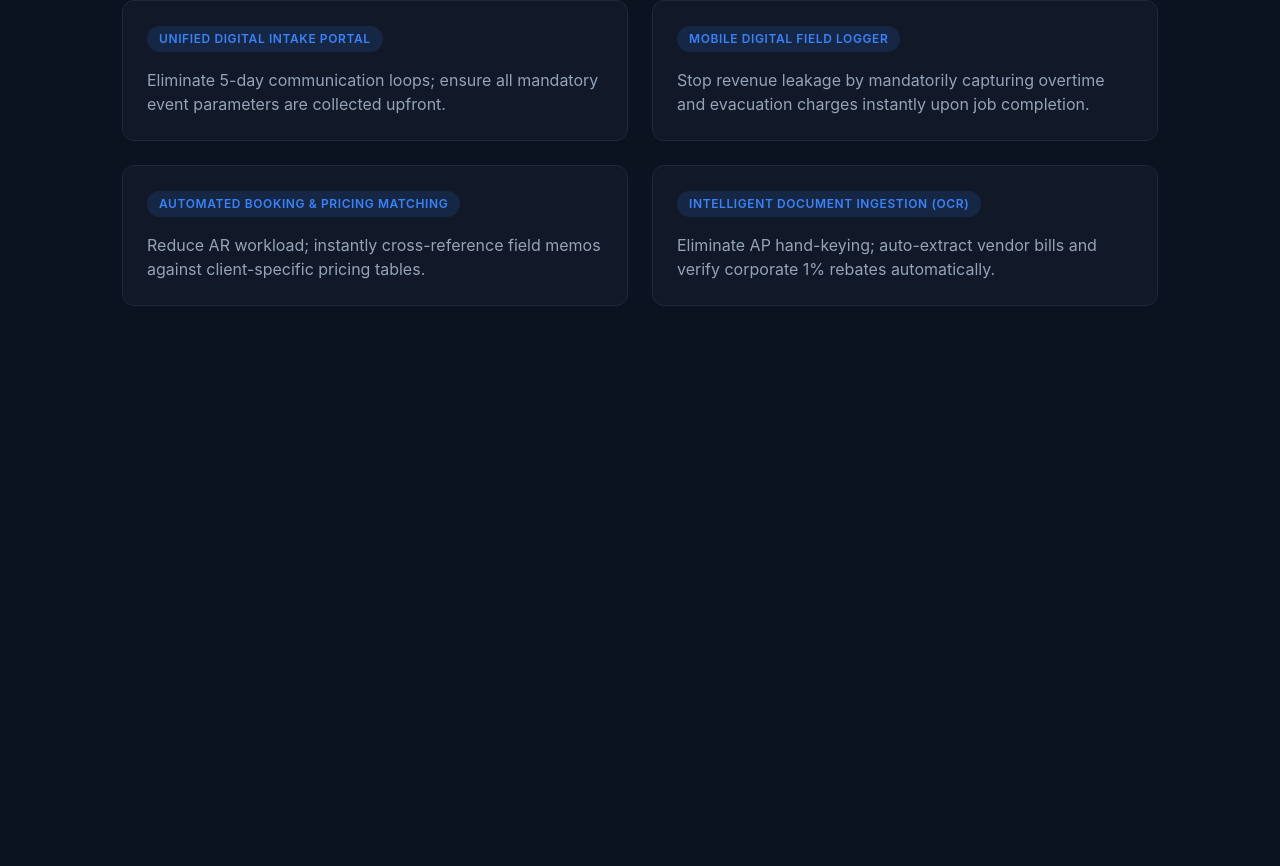
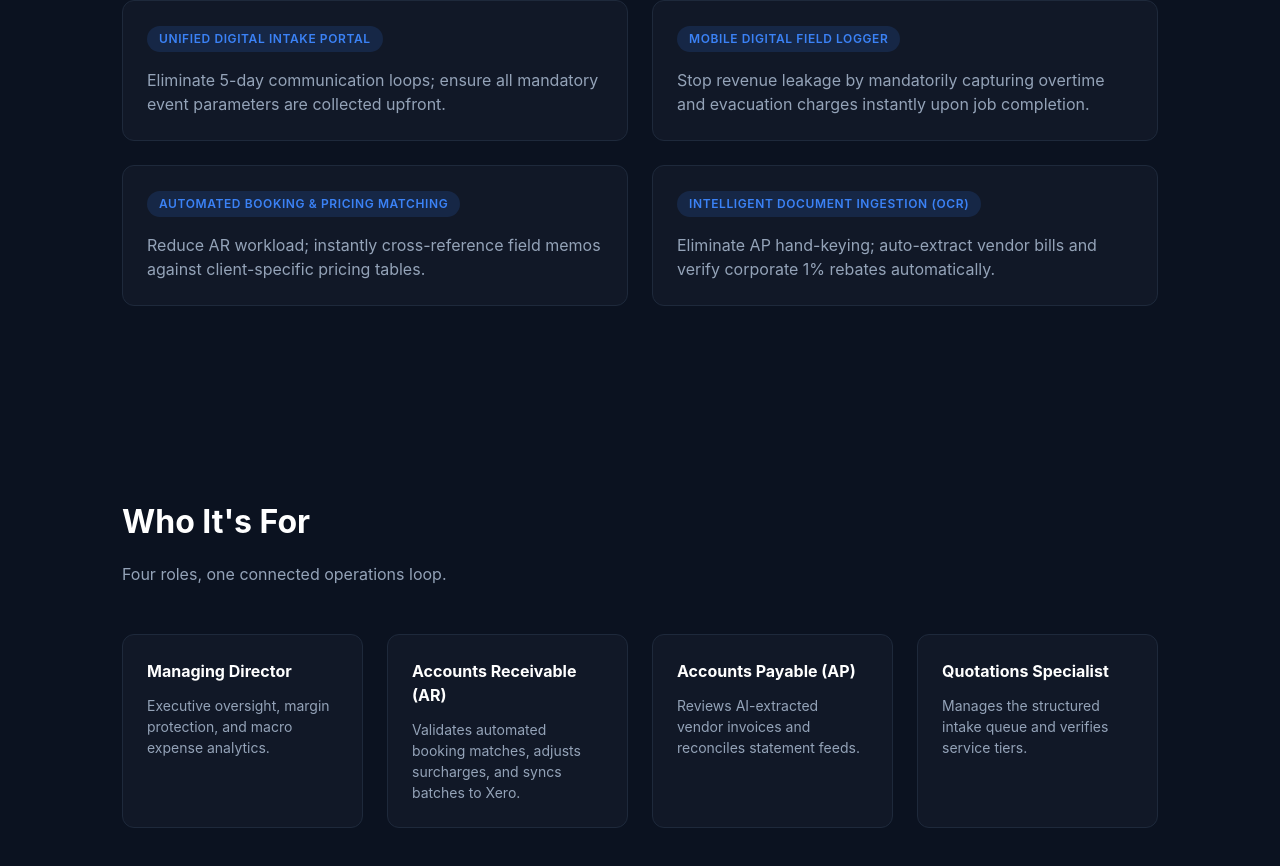
Before and after one commit to secbest/Full_Stack_Application_Development_Assignment, a React (Vite) app in the folder presentation/: page / in a window 1280 px wide. Shown: the part 3151-4017 px from the top of the page. Before the commit the page ends 3553 px from the top, so only its background shows below. Built offline with nearby package versions, Linux system fonts and the light colour scheme.

Commit message:
feat(presentation): add stakeholder roles section

```diff
--- a/presentation/src/App.jsx
+++ b/presentation/src/App.jsx
@@ -2,6 +2,7 @@ import Hero from './sections/Hero.jsx'
 import Problem from './sections/Problem.jsx'
 import WorkflowComparison from './sections/WorkflowComparison.jsx'
 import Solution from './sections/Solution.jsx'
+import StakeholderRoles from './sections/StakeholderRoles.jsx'
 
 export default function App() {
   return (
@@ -10,6 +11,7 @@ export default function App() {
       <Problem />
       <WorkflowComparison />
       <Solution />
+      <StakeholderRoles />
     </main>
   )
 }
--- a/presentation/src/index.css
+++ b/presentation/src/index.css
@@ -206,3 +206,14 @@ ul.bullet-list li::before {
   color: var(--text-muted);
   margin-top: 16px;
 }
+
+.stakeholder-card h3 {
+  font-size: 16px;
+  color: #ffffff;
+  margin-bottom: 12px;
+}
+
+.stakeholder-card p {
+  font-size: 14px;
+  color: var(--text-muted);
+}
--- /dev/null
+++ b/presentation/src/sections/StakeholderRoles.jsx
@@ -0,0 +1,34 @@
+import { motion } from 'motion/react'
+import content from '../data/content.js'
+
+const cardVariants = {
+  hidden: { opacity: 0, scale: 0.92, y: 16 },
+  visible: { opacity: 1, scale: 1, y: 0 },
+}
+
+export default function StakeholderRoles() {
+  return (
+    <section className="section" id="stakeholders">
+      <div className="container">
+        <h2 className="section-title">Who It's For</h2>
+        <p className="section-subtitle">Four roles, one connected operations loop.</p>
+        <div className="grid-4">
+          {content.stakeholders.map((person, index) => (
+            <motion.div
+              key={person.role}
+              className="card stakeholder-card"
+              variants={cardVariants}
+              initial="hidden"
+              whileInView="visible"
+              viewport={{ once: true, amount: 0.3 }}
+              transition={{ duration: 0.45, delay: index * 0.1 }}
+            >
+              <h3>{person.role}</h3>
+              <p>{person.responsibility}</p>
+            </motion.div>
+          ))}
+        </div>
+      </div>
+    </section>
+  )
+}
```
